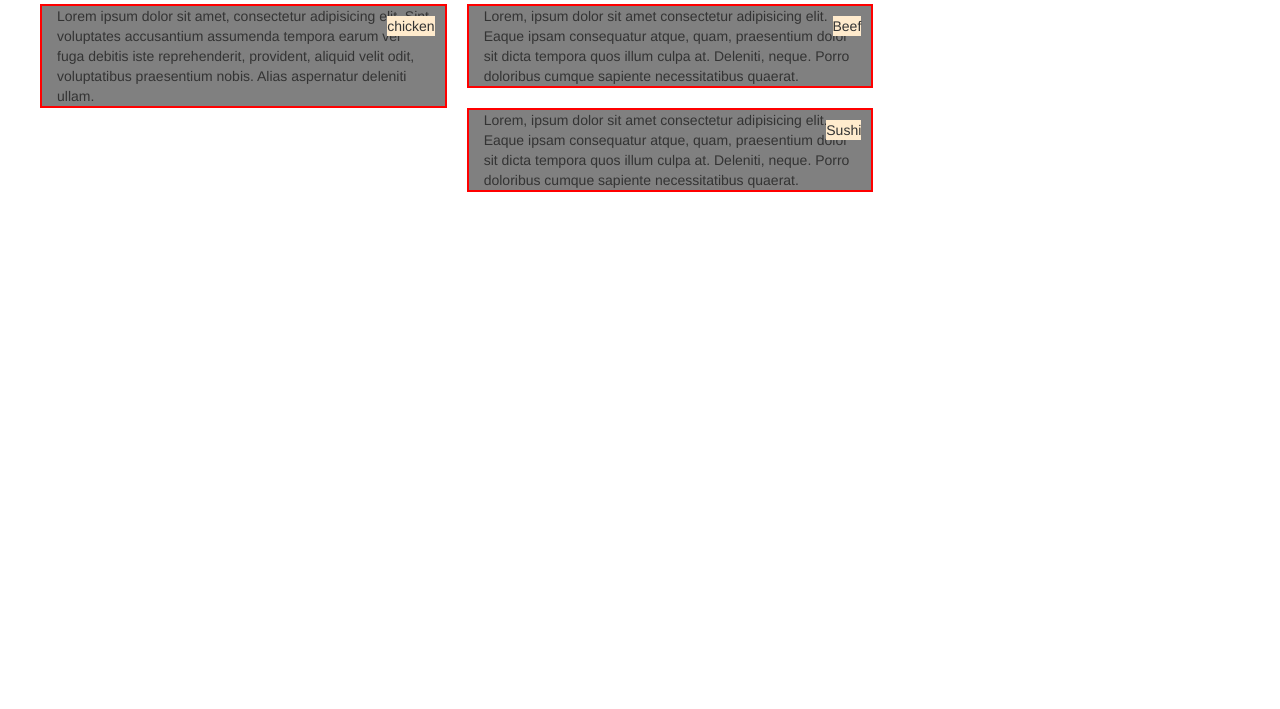
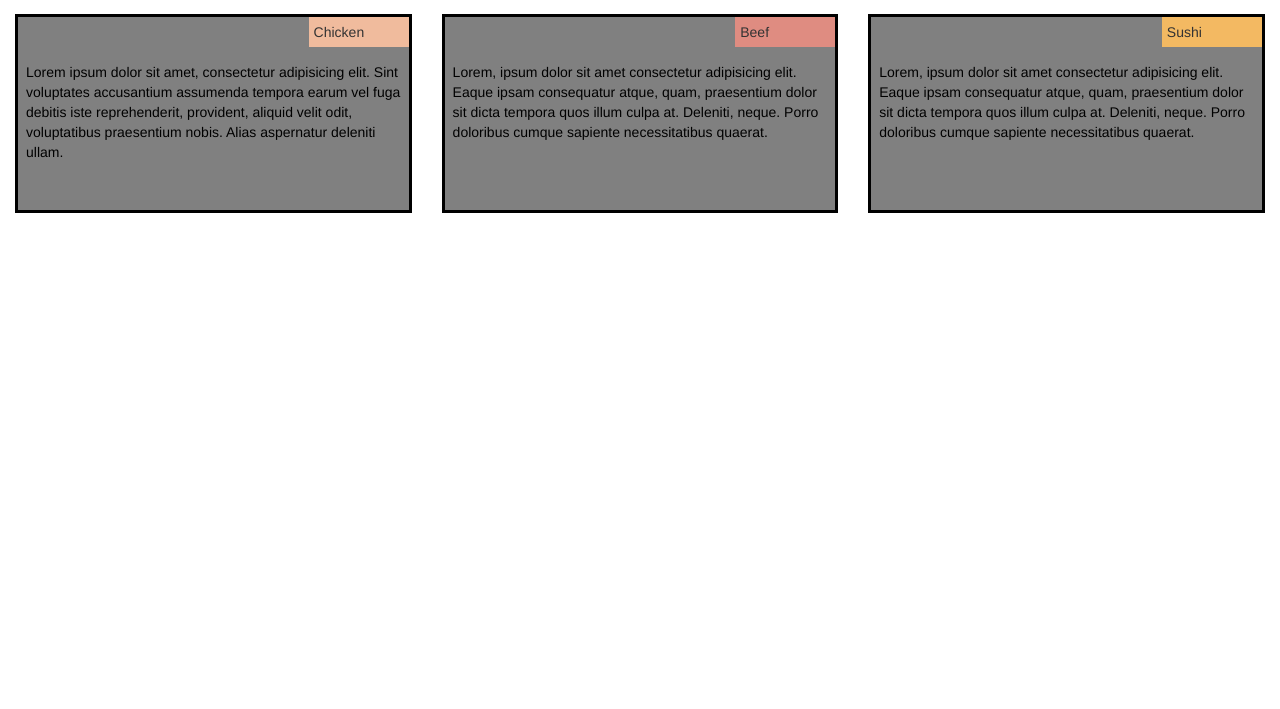
Before and after one commit to Suraj-Shaikh/coursera_assignment-, a plain HTML site: page index.html in a window 1280 px wide. Shown: the part 91-800 px from the top of the page. Drawn offline with nearby package versions, Linux system fonts and the light colour scheme; a script that the page names is missing.

Commit message:
add media quary

```diff
--- a/index.html
+++ b/index.html
@@ -3,7 +3,7 @@
 
 <head>
     <meta charset="utf-8">
-    <meta http-equiv="X-UA-Compatible" content="IE=edge">
+    <!-- <meta http-equiv="X-UA-Compatible" content="IE=edge"> -->
     <meta name="viewport" content="width=device-width, initial-scale=1">
 
     <title>Module2-solution Page</title>
@@ -12,33 +12,39 @@
 </head>
 
 <body>
-
     <h1>Our Menu</h1>
-    <div class="container-fluid">
-        <div class="row">
-            <div class="col-md-4 col-sm-6">
-                <p class="title">
-                    chicken
-                </p>
-
+    <section class="column-lg-4 colmn-md-6 colmn-sm-12">
+        <div >
+            <p class="title1">Chicken</p>
+            <p class="content">
                 Lorem ipsum dolor sit amet, consectetur adipisicing elit. Sint voluptates accusantium assumenda tempora
                 earum vel fuga debitis iste reprehenderit, provident, aliquid velit odit, voluptatibus praesentium
                 nobis. Alias aspernatur deleniti ullam.
-            </div>
-            <div class="col-md-4 col-sm-6">
-                <p class="title">Beef</p>
+            </p>
+
+        </div>
+    </section>
+    <section class="column-lg-4 colmn-md-6 colmn-sm-12">
+        <div>
+            <p class="title2">Beef</p>
+            <p class="content">
                 Lorem, ipsum dolor sit amet consectetur adipisicing elit. Eaque ipsam
                 consequatur atque, quam, praesentium dolor sit dicta tempora quos illum culpa at. Deleniti, neque. Porro
                 doloribus cumque sapiente necessitatibus quaerat.
-            </div>
-            <div class="col-md-4 col-sm-6">
-                <p class="title">Sushi</p>
+            </p>
+        </div>
+    </section>
+    <section  class="column-lg-4 colmn-md-12 colmn-sm-12">
+        <div>
+            <p class="title3">Sushi</p>
+            <p class="content">
                 Lorem, ipsum dolor sit amet consectetur adipisicing elit. Eaque ipsam
                 consequatur atque, quam, praesentium dolor sit dicta tempora quos illum culpa at. Deleniti, neque. Porro
                 doloribus cumque sapiente necessitatibus quaerat.
-            </div>
+            </p>
         </div>
-    </div>
+    </section>
+
 
     <!-- jQuery (Bootstrap JS plugins depend on it) -->
     <script src="./jquery-1.11.3.min.js"></script>
--- a/styles.css
+++ b/styles.css
@@ -1,28 +1,111 @@
-*{
+* {
     box-sizing: border-box;
-    margin:0;
-    padding: 0%;
 }
-.row{
-    margin: 15px;
-}
-.row > div{
-    position: relative;
-    border: 2px solid red;
-    background-color: gray;
-    margin: 10px;
+body {
+    background-color: white;
 }
 
-.row > p{
-    position: absolute;
-    top: 10px;
-    right: 10px;
-    font-size: 16px;
+
+h1 {
+    margin-bottom: 15px;
+    text-align: center;
+    color: #ff4532;
+    font-size: 50px;
+}
+
+section {
+    position: relative;
+    padding: 15px;
+    width: 90%;
+}
+
+p {
+    position: relative;
+    clear: right;
+}
+
+div {
+    position: relative;
+    background-color: gray;
+    border: 3.5px solid black;
+    width: 100%;
+    margin-left: auto;
+    margin-right: auto;
+    margin-bottom: auto;
+}
+
+.title1 {
+    float: right;
+    width: 100px;
+    padding: 5px;
+    top: 0px;
+    right: 0px;
+    background-color: rgb(240, 187, 157);
+}
+
+.title2 {
+    float: right;
+    width: 100px;
+    padding: 5px;
+    top: 0px;
+    right: 0px;
+    background-color: rgb(223, 140, 129);
+}
+
+.title3 {
+    float: right;
+    width: 100px;
+    padding: 5px;
+    top: 0px;
+    right: 0px;
+    background-color: rgb(243, 185, 98);
+}
+
+.content {
+    padding: 5px;
+    border: none;
+    background-color: gray;
+    font-family: Helvetica;
     color: black;
+    margin: 3px;
+    height: 150px;
+    overflow: auto;
 }
-.title{
-    position: absolute;
-    top: 10px;
-    right: 10px;
-    background-color: blanchedalmond;
+
+.row {
+    width: 90%;
 }
+
+/*desktop version*/
+@media (min-width: 992px) {
+    .column-lg-4 {
+        float: left;
+        width: 33.33%;
+    }
+}
+
+
+    /*tablet version*/
+    @media (min-width: 768px) and (max-width: 991px) {
+        .colmn-md-6 {
+            float: left;
+            width: 50%;
+            margin-left: auto;
+            margin-right: auto;
+        }
+
+        .colmn-md-12 {
+            float: left;
+            width: 100%;
+            margin-left: auto;
+            margin-right: auto;
+        }
+    }
+
+    /*mobile version*/
+    @media (max-width: 767px) {
+        .colmn-sm-12 {
+            float: left;
+            width: 100%;
+        }
+    }
```
